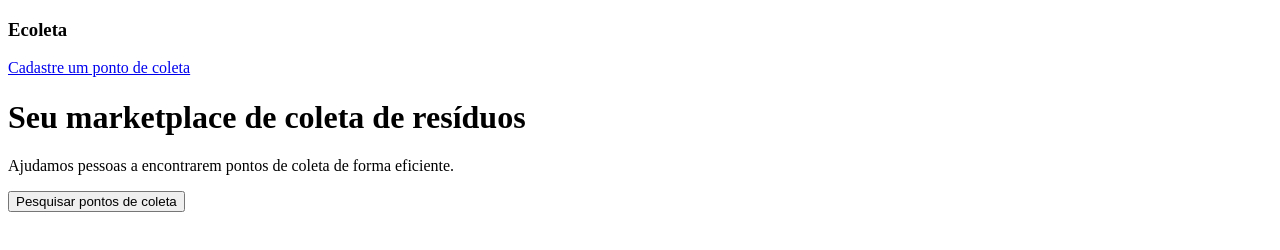
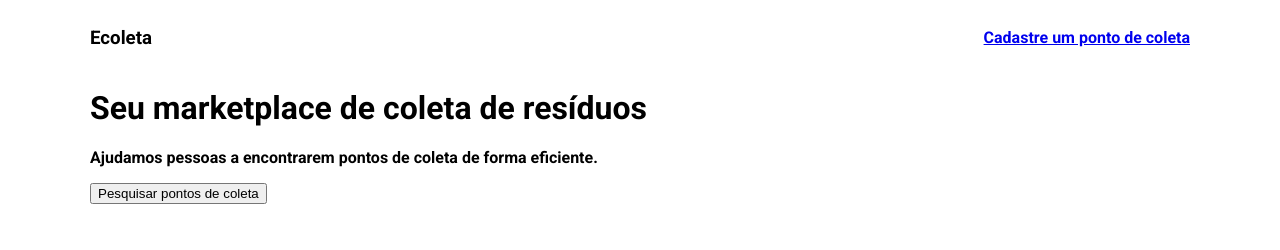
Before and after one commit to diasmatheus05/NextLevelWeek, a plain HTML site: page index.html in a window 1280 px wide. Drawn offline with Linux system fonts and the light colour scheme.

Commit message:
Iniciando corpo html e css

```diff
--- a/index.html
+++ b/index.html
@@ -4,18 +4,26 @@
     <meta charset="UTF-8">
     <meta name="viewport" content="width=device-width, initial-scale=1.0">
     <title>Ecoleta</title>
+
+    <link href="https://fonts.googleapis.com/css2?family=Roboto:ital,wght@0,700;1,300&display=swap" rel="stylesheet">
+    <link rel="stylesheet" href="/style/main.css">
+
 </head>
 <body>
 
-    <h3>Ecoleta</h3>
+    <div class="content">
+        <header>
+            <h3>Ecoleta</h3>
+            <a href="#">Cadastre um ponto de coleta</a>
+        </header>
 
-    <a href="#">Cadastre um ponto de coleta</a>
+        <h1>Seu marketplace de coleta de resíduos</h1>
 
-    <h1>Seu marketplace de coleta de resíduos</h1>
+        <p>Ajudamos pessoas a encontrarem pontos de coleta de forma eficiente.</p>
 
-    <p>Ajudamos pessoas a encontrarem pontos de coleta de forma eficiente.</p>
+        <button>Pesquisar pontos de coleta</button>
 
-    <button>Pesquisar pontos de coleta</button>
+    </div>
 
 </body>
 </html>
--- /dev/null
+++ b/style/main.css
@@ -0,0 +1,16 @@
+html {
+    font-family: 'Roboto', sans-serif;
+}
+
+header {
+    display: flex;
+    align-items: center;
+    justify-content: space-between;
+}
+
+.content {
+    width: 90%;
+    max-width: 1100px;
+
+    margin: 0 auto;
+}
```
